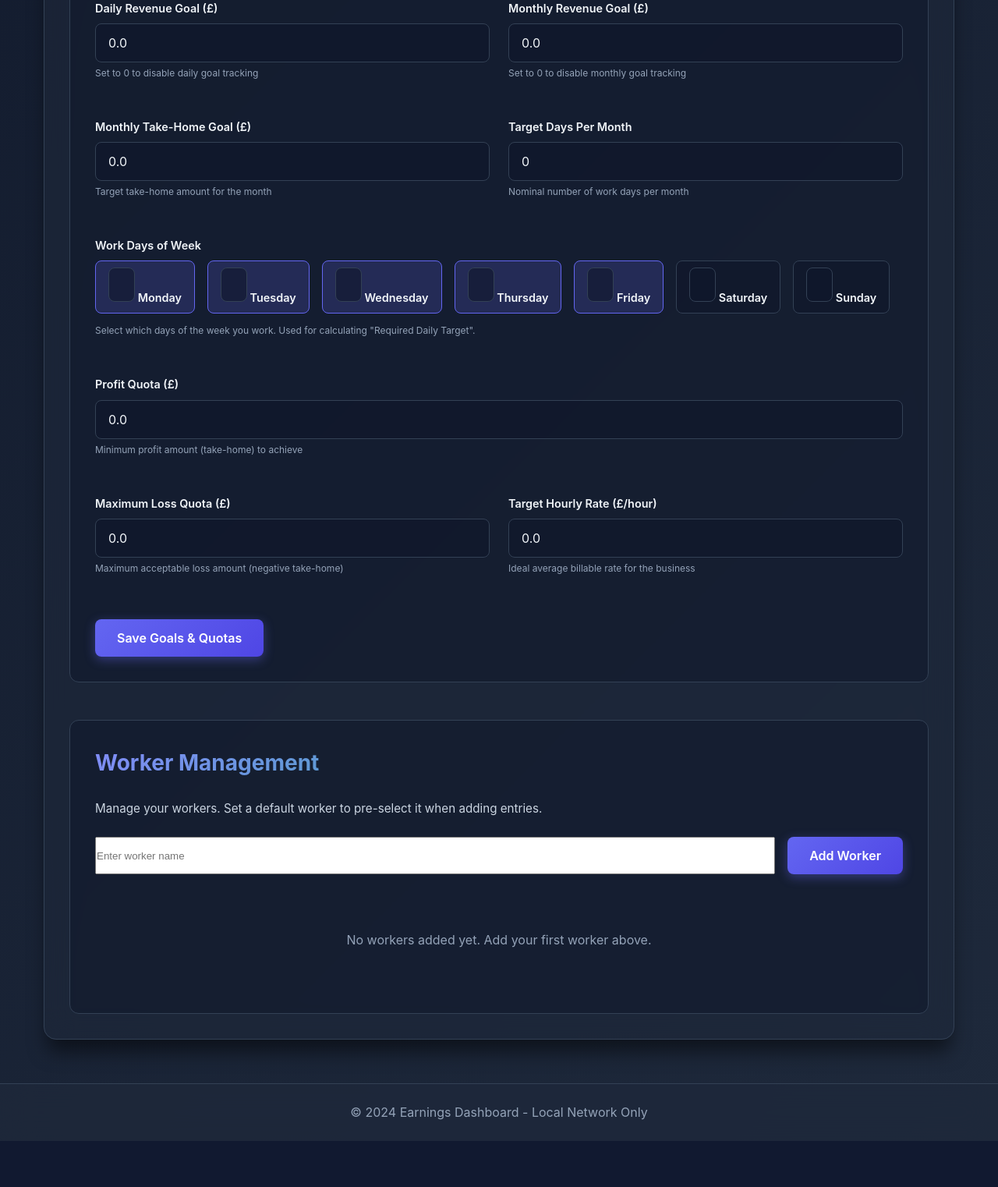
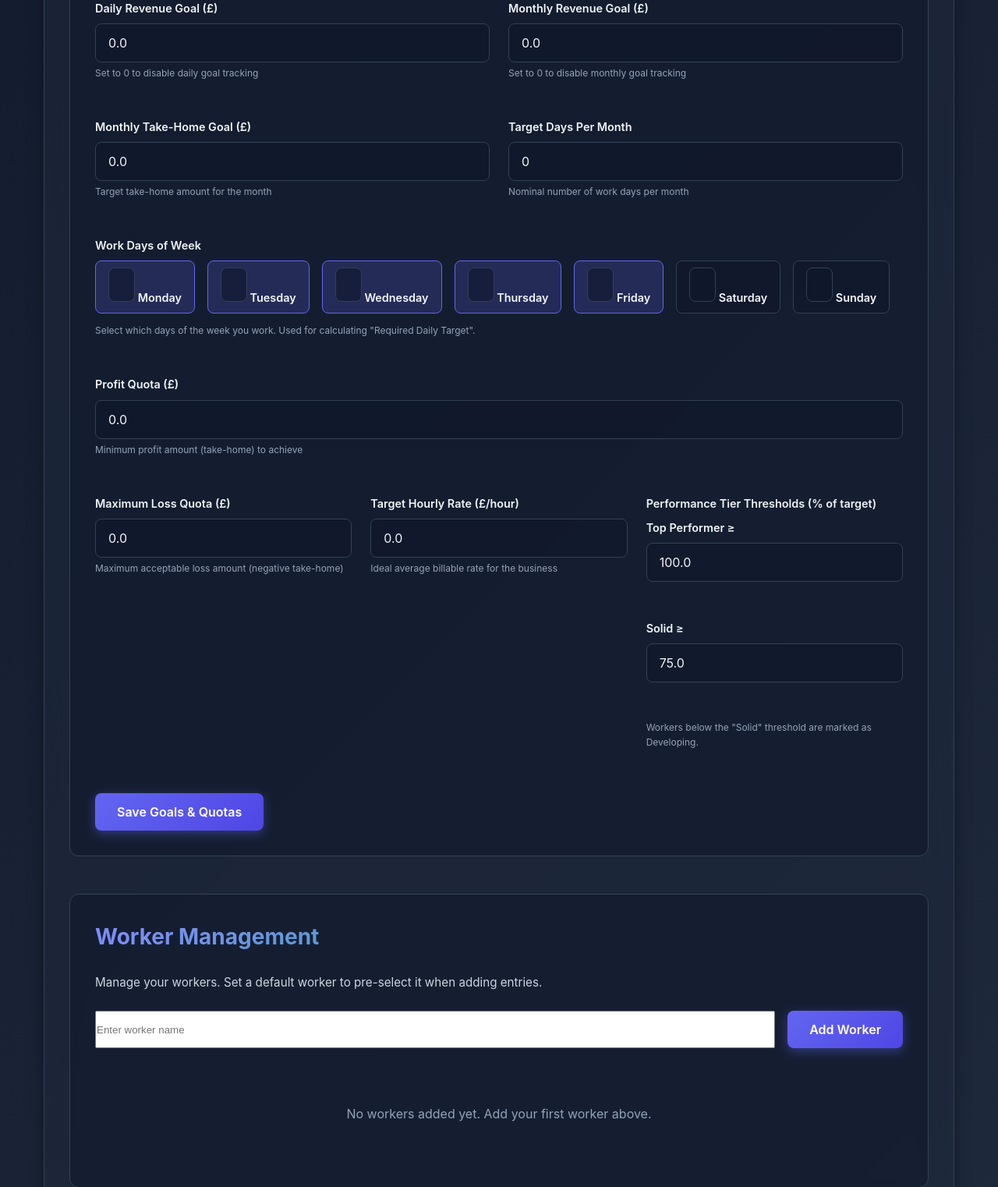
Before and after one commit to 51773ELLIS/mwcdash, a Flask app: page /settings in a window 1280 px wide. Shown: the part 1385-2907 px from the top of the page at 78% size. Before the commit the page ends 2848 px from the top, so only its background shows below. Run offline with Flask 3, Linux system fonts and the light colour scheme; the visitor is signed in with stand-in values (Sample User, id 1); data comes from the database, SQL or seed files in the repository; data that the repository does not hold is empty; parts of the project's set-up code (start-up, migrations or seed data) failed here and were passed over.

Commit message:
Make performance tier thresholds user-configurable

```diff
--- a/app.py
+++ b/app.py
@@ -1166,6 +1166,8 @@
                 profit_quota = safe_float(request.form.get('profit_quota', ''))
                 loss_quota = safe_float(request.form.get('loss_quota', ''))
                 target_hourly_rate = safe_float(request.form.get('target_hourly_rate', ''))
+                top_threshold_pct = safe_float(request.form.get('top_threshold_pct', '100'))
+                solid_threshold_pct = safe_float(request.form.get('solid_threshold_pct', '75'))
 
                 # Get workdays of week (checkboxes)
                 workdays = request.form.getlist('workday')
@@ -1183,6 +1185,8 @@
                 settings_obj.profit_quota = profit_quota
                 settings_obj.loss_quota = loss_quota
                 settings_obj.target_hourly_rate = target_hourly_rate
+                settings_obj.top_threshold_pct = top_threshold_pct
+                settings_obj.solid_threshold_pct = solid_threshold_pct
                 if hasattr(settings_obj, 'workdays_of_week'):
                     settings_obj.workdays_of_week = workdays_of_week
                 settings_obj.updated_at = datetime.utcnow()
--- a/models.py
+++ b/models.py
@@ -91,6 +91,9 @@
 
     # Target hourly rate for the business (for utilisation/performance comparisons)
     target_hourly_rate = db.Column(db.Float, default=0.0, nullable=False)
+    # Performance tier thresholds as % of target hourly rate
+    top_threshold_pct = db.Column(db.Float, default=100.0, nullable=False)
+    solid_threshold_pct = db.Column(db.Float, default=75.0, nullable=False)
 
     updated_at = db.Column(db.DateTime, default=datetime.utcnow, onupdate=datetime.utcnow)
 
--- a/templates/settings.html
+++ b/templates/settings.html
@@ -147,6 +147,20 @@
                     <input type="number" id="target_hourly_rate" name="target_hourly_rate" step="0.01" min="0" value="{{ settings.target_hourly_rate|default(0) }}" placeholder="0.00">
                     <small class="form-hint">Ideal average billable rate for the business</small>
                 </div>
+                <div class="form-group">
+                    <label>Performance Tier Thresholds (% of target)</label>
+                    <div class="form-row">
+                        <div class="form-group">
+                            <label for="top_threshold_pct">Top Performer ≥</label>
+                            <input type="number" id="top_threshold_pct" name="top_threshold_pct" step="1" min="0" max="300" value="{{ settings.top_threshold_pct|default(100) }}">
+                        </div>
+                        <div class="form-group">
+                            <label for="solid_threshold_pct">Solid ≥</label>
+                            <input type="number" id="solid_threshold_pct" name="solid_threshold_pct" step="1" min="0" max="300" value="{{ settings.solid_threshold_pct|default(75) }}">
+                        </div>
+                    </div>
+                    <small class="form-hint">Workers below the "Solid" threshold are marked as Developing.</small>
+                </div>
             </div>
 
             <div class="form-actions">
```
